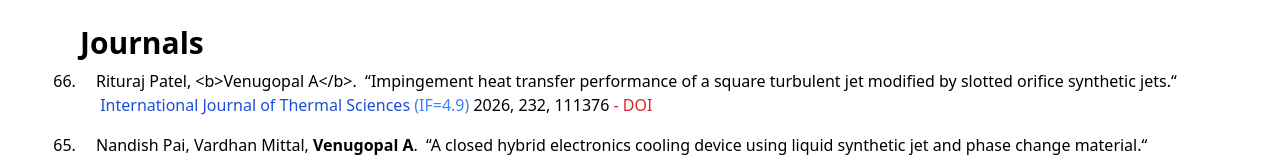
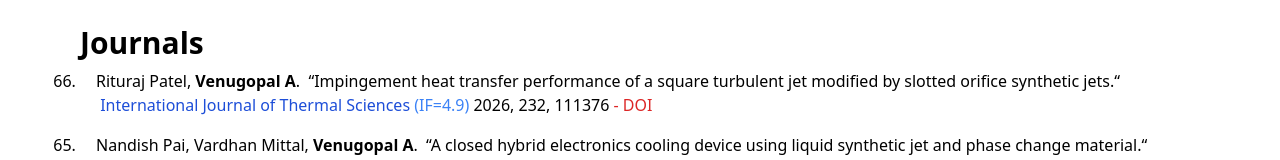
Before and after one commit to fdlabiitbbs/afg-2, a Next.js app: page /journals in a window 1280 px wide. Shown: the part 290-450 px from the top of the page. Built offline with nearby package versions, Linux system fonts and the light colour scheme.

Commit message:
Update index.js

```diff
--- a/constants/index.js
+++ b/constants/index.js
@@ -1171,7 +1171,7 @@ export const Journals = [
   },
   {
     ID: 66,
-    Authors: ["Rituraj Patel", "<b>Venugopal A</b>"],
+    Authors: ["Rituraj Patel", <b>Venugopal A</b>],
     Title:
       "Impingement heat transfer performance of a square turbulent jet modified by slotted orifice synthetic jets",
     Journal: "International Journal of Thermal Sciences",
```
